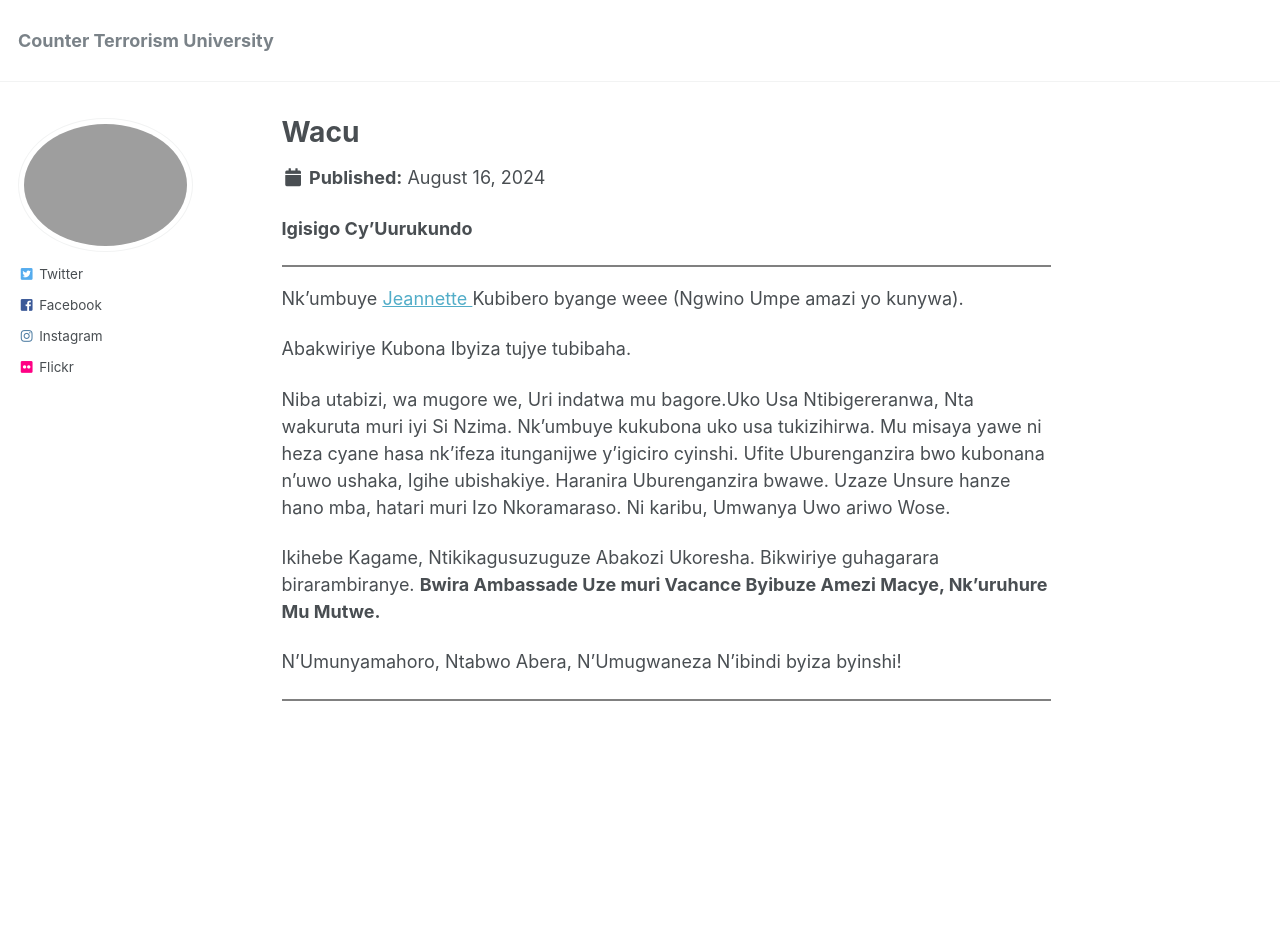
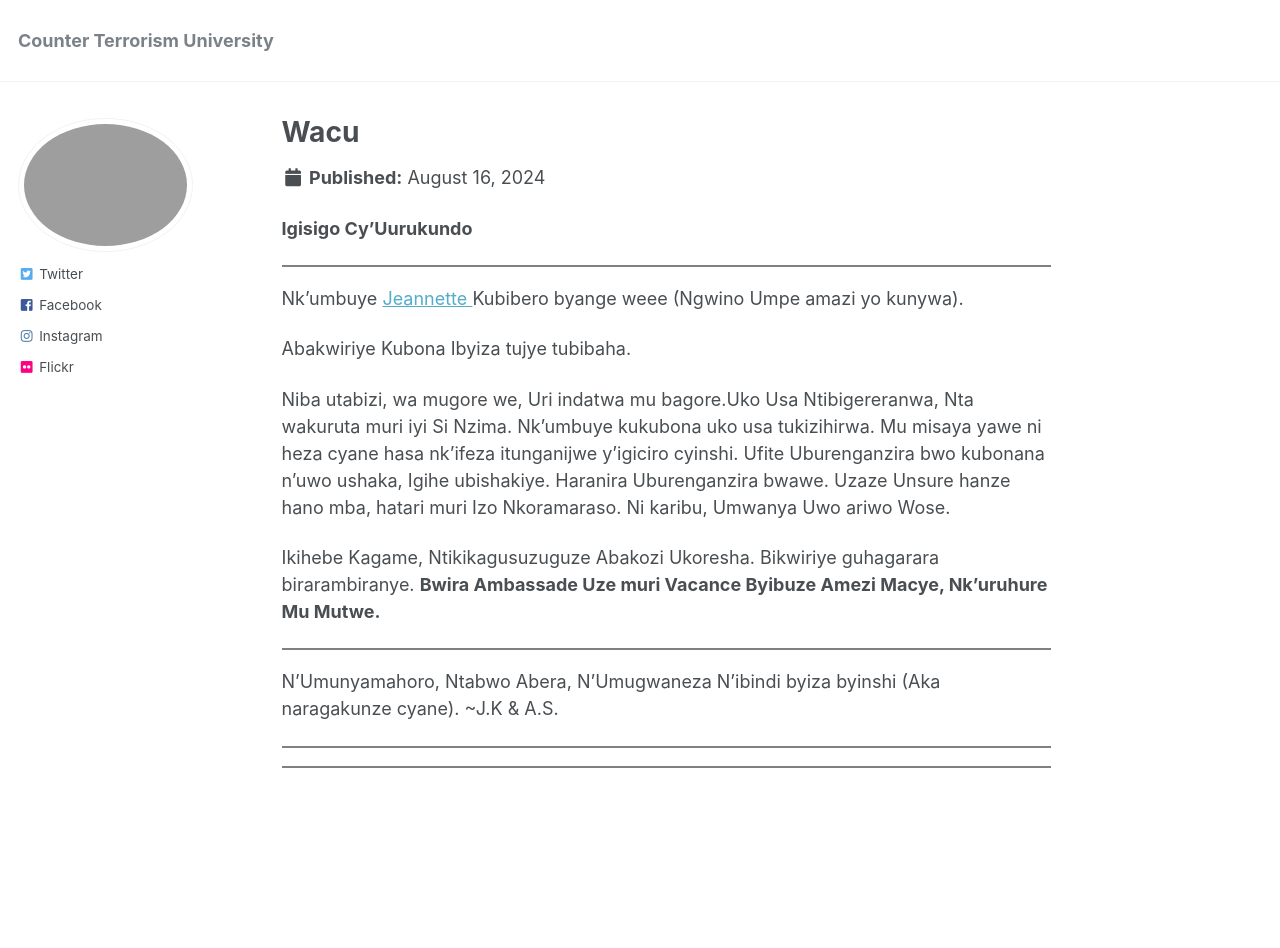
Before and after one commit to phdcsseiden/phdcsseiden.github.io, a Jekyll site: the page built from _pages/Wacu.md, in a window 1280 px wide. Built offline with Jekyll 4.4.1, drawn with Linux system fonts in a browser that asks for light colours; before the commit the page ends 900 px from its top, so only the background shows below that.

Commit message:
Update Wacu.md

```diff
--- a/_pages/Wacu.md
+++ b/_pages/Wacu.md
@@ -25,7 +25,13 @@ Niba utabizi, wa mugore we, Uri indatwa mu bagore.Uko Usa Ntibigereranwa, Nta wa
 Ikihebe Kagame, Ntikikagusuzuguze Abakozi Ukoresha. Bikwiriye guhagarara birarambiranye. <b> Bwira Ambassade Uze muri Vacance Byibuze Amezi Macye, Nk'uruhure Mu Mutwe. </b>
 
 
-N'Umunyamahoro, Ntabwo Abera, N'Umugwaneza N'ibindi byiza byinshi!
+<hr style="height:2px;border-width:0;color:gray;background-color:gray">
+
+
+N'Umunyamahoro, Ntabwo Abera, N'Umugwaneza N'ibindi byiza byinshi (Aka naragakunze cyane). ~J.K & A.S.
 
 
 <hr style="height:2px;border-width:0;color:gray;background-color:gray">
+
+
+<hr style="height:2px;border-width:0;color:gray;background-color:gray">
```
